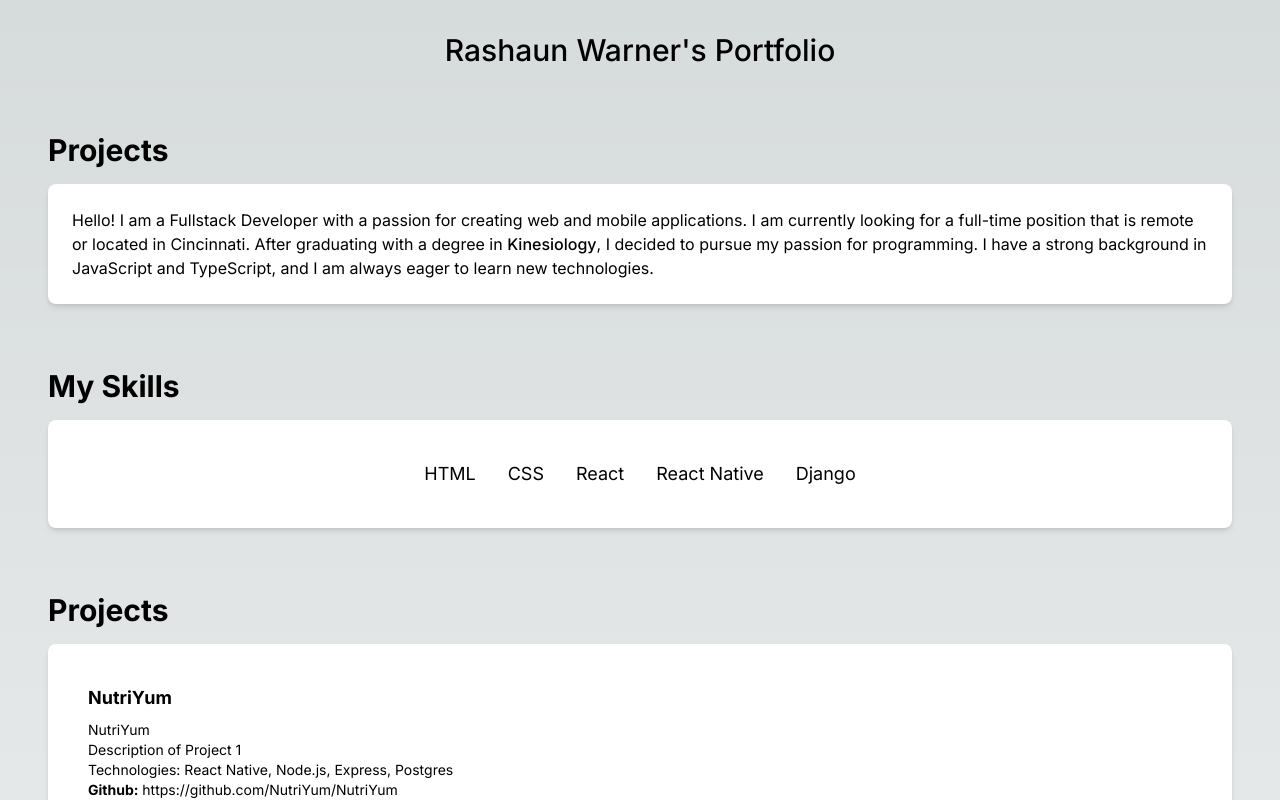
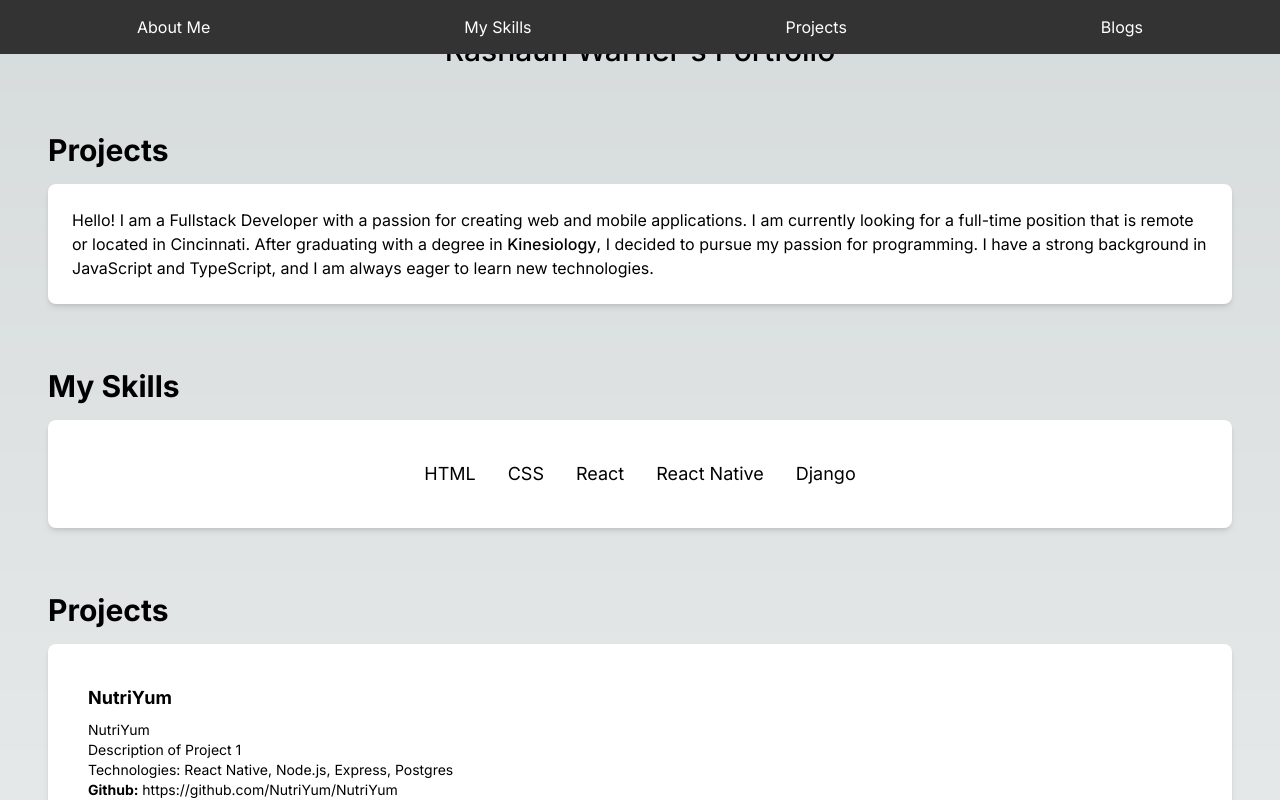
Before and after one commit to rawarne2/portfolio-v2, a Next.js app: page / in a window 1280 px wide. Shown: the top 800 px of the page. Built offline with nearby package versions, Linux system fonts and the light colour scheme.

Commit message:
added basic header with section link scrolling

```diff
--- a/app/components/AboutMe.tsx
+++ b/app/components/AboutMe.tsx
@@ -3,7 +3,7 @@
 
 export default function AboutMe() {
   return (
-    <SectionCard title="Projects">
+    <SectionCard title="Projects" id="about-me">
       <p>
         Hello! I am a Fullstack Developer with a passion for creating web and
         mobile applications. I am currently looking for a full-time position
--- a/app/components/Blogs.tsx
+++ b/app/components/Blogs.tsx
@@ -5,7 +5,7 @@
 
 export default function Blogs() {
   return (
-    <SectionCard title="Blogs">
+    <SectionCard title="Blogs" id="blogs">
       <ul>
         {blogs.map((blog, index) => {
           return (
--- a/app/components/Header.tsx
+++ b/app/components/Header.tsx
@@ -1,9 +1,55 @@
-import React from "react";
+// import React from "react";
 
-export default function Header() {
+// export default function Header() {
+//   return (
+//     <h1 className="text-3xl font-medium capitalize my-8 text-center">
+//       Rashaun Warner&apos;s Portfolio
+//     </h1>
+//   );
+// }
+"use client";
+// components/Header.tsx
+import React, { useEffect, useState } from "react";
+import Link from "next/link";
+
+const Header: React.FC = () => {
+  const [activeSection, setActiveSection] = useState<string | null>(null);
+
+  useEffect(() => {
+    const handleScroll = () => {
+      const scrollPosition = window.scrollY;
+      const sections = document.querySelectorAll("section");
+
+      sections.forEach((section) => {
+        const sectionTop = section.offsetTop - 100; // Adjusted for header height
+        const sectionBottom = sectionTop + section.offsetHeight;
+
+        if (scrollPosition >= sectionTop && scrollPosition < sectionBottom) {
+          setActiveSection(section.id);
+        }
+      });
+    };
+
+    window.addEventListener("scroll", handleScroll);
+
+    return () => {
+      window.removeEventListener("scroll", handleScroll);
+    };
+  }, []);
+
   return (
-    <h1 className="text-3xl font-medium capitalize my-8 text-center">
-      Rashaun Warner&apos;s Portfolio
-    </h1>
+    <div>
+      <h1 className="text-3xl font-medium capitalize my-8 text-center">
+        Rashaun Warner&apos;s Portfolio
+      </h1>
+      <nav>
+        <Link href="#about-me">About Me</Link>
+        <Link href="#skills">My Skills</Link>
+        <Link href="#projects">Projects</Link>
+        <Link href="#blogs">Blogs</Link>
+      </nav>
+    </div>
   );
-}
+};
+
+export default Header;
--- a/app/components/Projects.tsx
+++ b/app/components/Projects.tsx
@@ -16,7 +16,7 @@
 
 export const Projects: React.FC<ProjectProps> = ({ projects }) => {
   return (
-    <SectionCard title="Projects">
+    <SectionCard title="Projects" id="projects">
       {projects?.map((project) => (
         <div key={project.id} className="p-4 dark:bg-gray-400 rounded-lg">
           <h3 className="text-lg font-bold mb-2">{project.title}</h3>
--- a/app/components/SectionCard.tsx
+++ b/app/components/SectionCard.tsx
@@ -2,12 +2,13 @@
 
 export interface SectionCardProps {
   title: string;
+  id: string;
   children: ReactNode;
 }
 
-const SectionCard: React.FC<SectionCardProps> = ({ title, children }) => {
+const SectionCard: React.FC<SectionCardProps> = ({ title, id, children }) => {
   return (
-    <section className="container mx-auto my-8 px-4 sm:px-6 lg:px-8">
+    <section className="container mx-auto my-8 px-4 sm:px-6 lg:px-8" id={id}>
       <h2 className="text-3xl font-bold mb-4">{title}</h2>
       <div className="grid grid-cols-1 gap-4 bg-white dark:bg-gray-700 rounded-lg shadow-md p-6">
         {children}
--- a/app/components/Skills.tsx
+++ b/app/components/Skills.tsx
@@ -4,7 +4,7 @@
 export default function Skills() {
   const skillsData = ["HTML", "CSS", "React", "React Native", "Django"];
   return (
-    <SectionCard title="My Skills">
+    <SectionCard title="My Skills" id="skills">
       <ul className="flex flex-wrap justify-center text-lg">
         {skillsData.map((skill, index) => (
           <li key={index} className="p-2 m-2 dark:bg-gray-400 rounded-md ">
--- a/app/styles/globals.css
+++ b/app/styles/globals.css
@@ -28,3 +28,30 @@
   margin: 0;
   padding: 12;
 }
+
+nav {
+  position: fixed;
+  top: 0;
+  left: 0;
+  width: 100%;
+  background-color: #333;
+  padding: 10px;
+  display: flex;
+  justify-content: space-around;
+  z-index: 1000;
+}
+
+nav a {
+  color: #fff;
+  text-decoration: none;
+  padding: 5px;
+  transition: color 0.3s;
+}
+
+nav a.active {
+  color: #ffcc00; /* fix Highlight color */
+}
+
+section {
+  margin-top: 150px; /* Add margin for visibility of the active section */
+}
```
